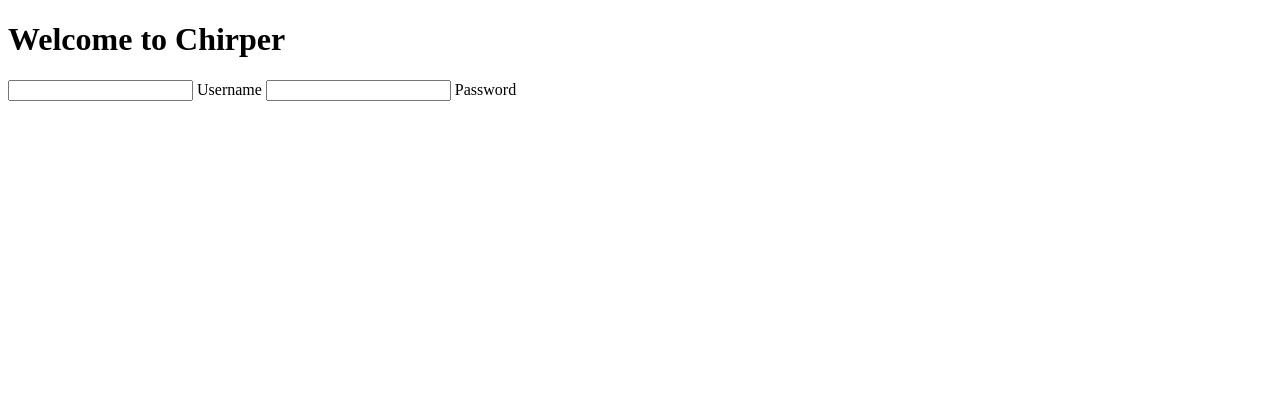
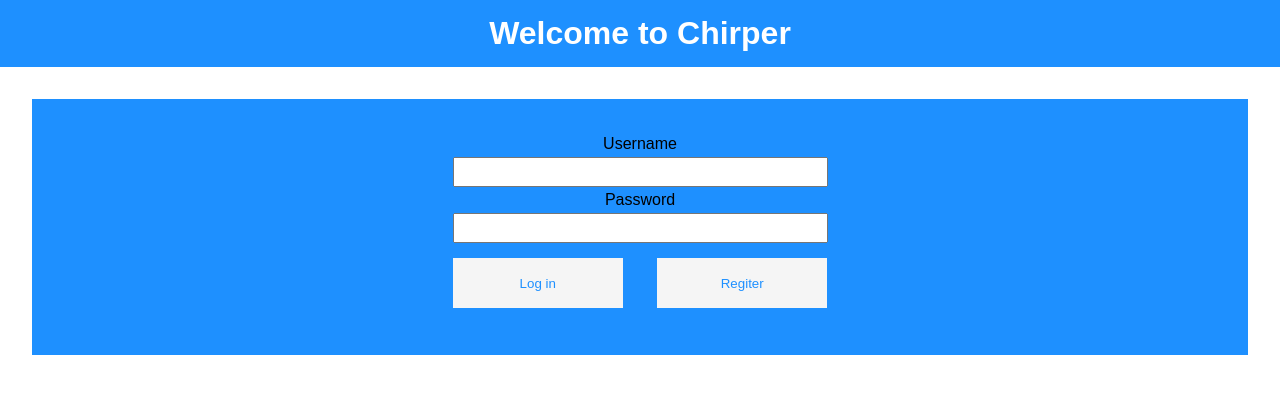
Before and after one commit to zenohevesi/Chirper, a plain HTML site: page src/index.html in a window 1280 px wide. Drawn offline with Linux system fonts and the light colour scheme.

Commit message:
Styled html page works

```diff
--- a/src/index.html
+++ b/src/index.html
@@ -1,5 +1,66 @@
 <!DOCTYPE html>
 <html>
+<style>
+    * {
+        margin: 0;
+        padding: 0;
+        box-sizing: border-box;
+    }
+
+    header {
+        background: dodgerblue;
+        padding: 15px;
+        color: white;
+        text-align: center;
+        font-family: sans-serif;
+    }
+
+    header>h2 {
+        font-size: 16px;
+        padding: 10px;
+    }
+
+    .login-form {
+        font-size: 16px;
+        font-family: sans-serif;
+        background: dodgerblue;
+        margin: 2rem;
+        padding: 2rem;
+        border: whitesmoke 4px solid round;
+        text-align: center;
+        align-items: center;
+    }
+
+    body {
+        align-content: center;
+        align-items: center;
+        align-self: center;
+    }
+
+    label {
+        display: block;
+        padding: 4px;
+    }
+
+    input {
+        display: block;
+        margin: auto;
+        width: 375px;
+        height: 30px;
+        padding: 5px;
+    }
+
+    button {
+        background: whitesmoke;
+        font-family: sans-serif;
+        align-content: center;
+        border: dodgerblue 2px;
+        color: dodgerblue;
+        width: 170px;
+        height: 50px;
+        margin: 15px 15px;
+    }
+</style>
 
 <head>
     <meta charset="utf-8">
@@ -11,13 +72,16 @@
         <h1>Welcome to Chirper</h1>
     </header>
     <form class="login-form">
-        <input type "username" id="username">
         <label for "username">
-                Username
-            </label>
-        <input type "password" id="password">
-        <label for "password"</label> Password
+            Username
         </label>
+        <input type="username" id="username">
+        <label for "password"> Password
+        </label>
+        <input type="password" id="password">
+
+        <button type="login">Log in</button>
+        <button type="register">Regiter</button>
     </form>
 </body>
 
--- a/src/index.js
+++ b/src/index.js
@@ -4,7 +4,7 @@ var fs = require('fs');
 var port = process.env.port || 3000;
 var server = http.createServer(function(req, res) {
     console.log('request was made: ' + req.url);
-    res.writeHead(200, { 'Content-Type': 'text/html' });
+    res.writeHead(200, { 'Content-Type': 'html' });
     var myReadStream = fs.createReadStream(__dirname + '/index.html', 'utf8');
     myReadStream.pipe(res);
 });
```
